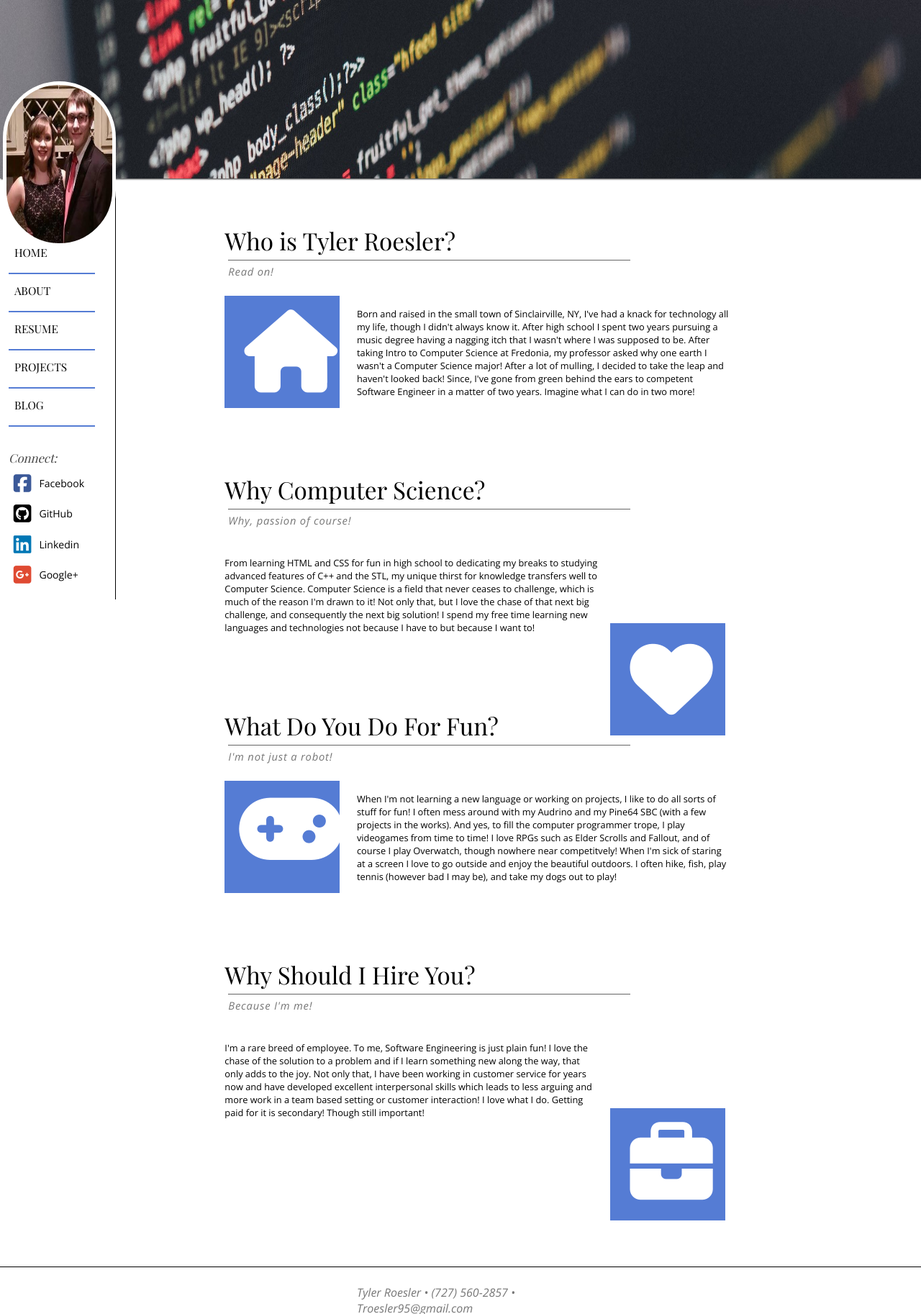
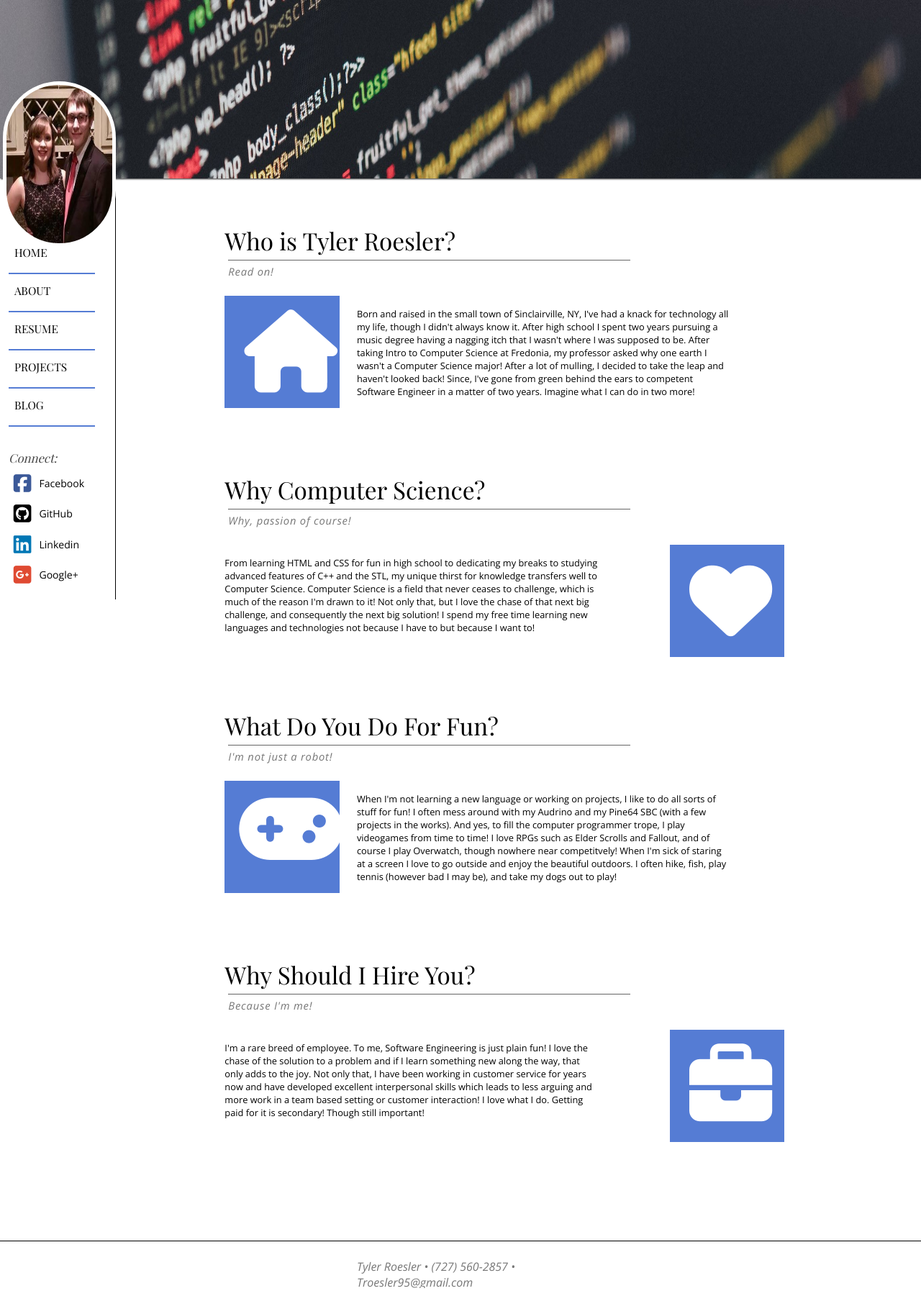
Before and after one commit to Troesler95/Troesler95.github.io, a Jekyll site: the page built from about.html, in a window 1280 px wide. Shown: the whole page at 72% size. Built offline with Jekyll 4.4.1, drawn with Linux system fonts in a browser that asks for light colours; nearby versions of some CDN libraries; some web fonts are replaced; after the commit the page ends 1790 px from its top, so only the background shows below that.

Commit message:
Update index.css

```diff
--- a/css/index.css
+++ b/css/index.css
@@ -434,7 +434,7 @@ div.about-section:nth-of-type(1) {
 
 .right .about-icon {
     float: right !important;
-    margin-right: 8vw;
+    margin-right: 2.5%;
 }
 
 
```
